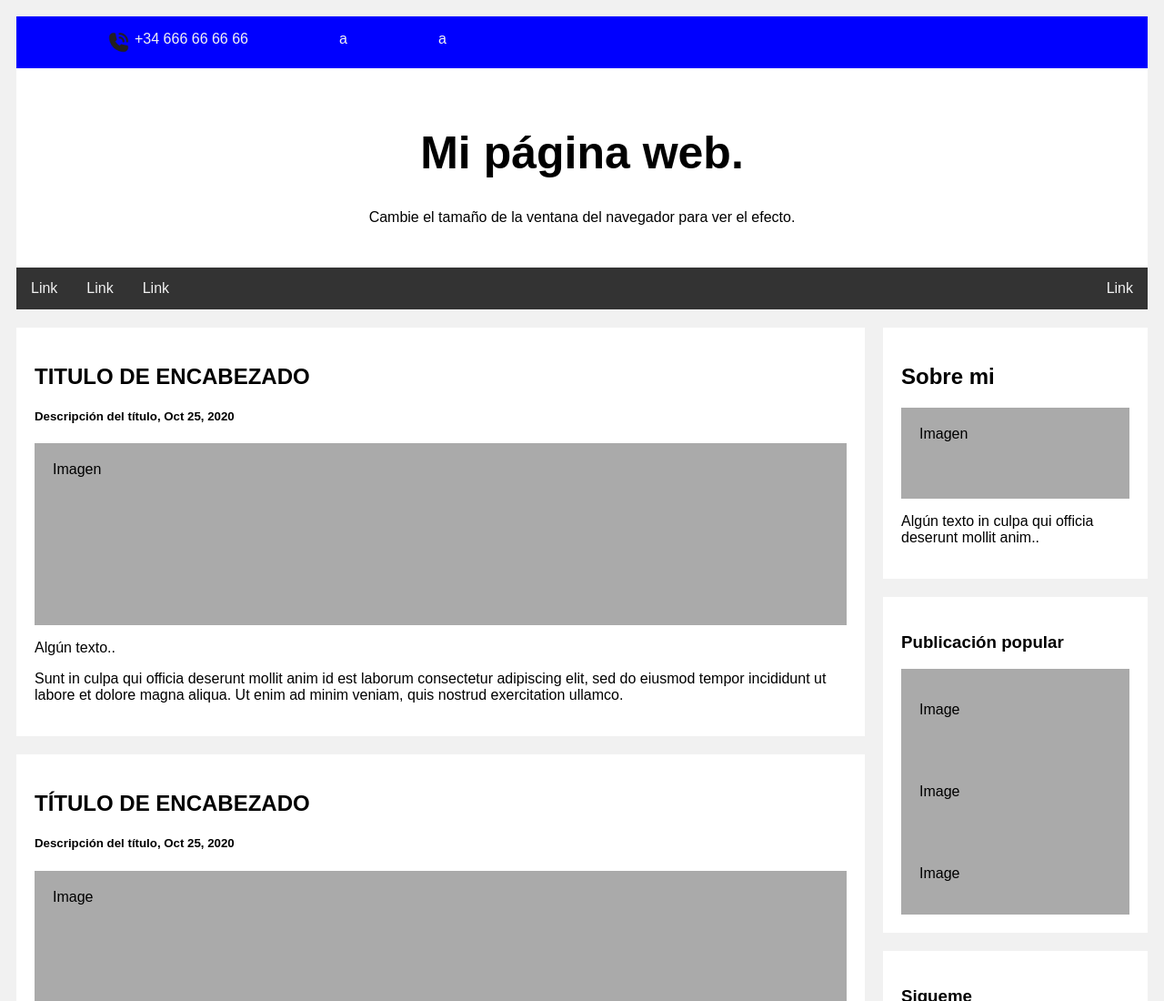
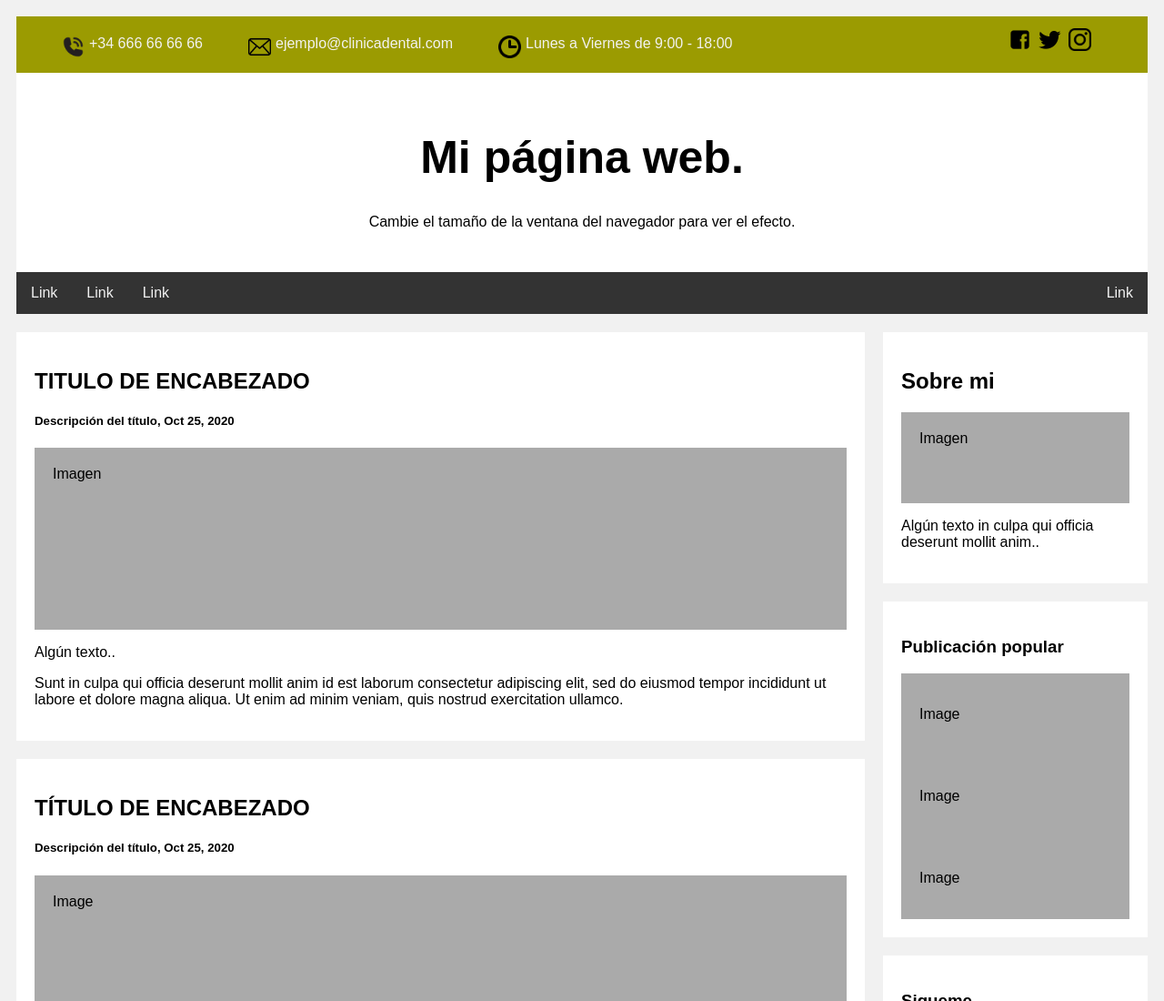
Before and after one commit to Alejandro-rs93/DentalClinic, a plain HTML site: page home/home.html in a window 1280 px wide. Shown: the top 1100 px of the page at 91% size. Drawn offline with Linux system fonts and the light colour scheme.

Commit message:
modificacion css y mas img

```diff
--- a/home/home.html
+++ b/home/home.html
@@ -7,13 +7,18 @@
     <link rel="stylesheet" href="style.css">
 </head>
 <body>
-    <div class="top">
-
-        <p> <img src="img/tlf.png">+34 666 66 66 66</p>
-        <p>a</p>
-        <p>a</p>
+  <div class="top">
+    <div class="topIzq">
+      <p><img src="img/tlf.png">+34 666 66 66 66</p>
+      <p><img src="img/mail.png"> ejemplo@clinicadental.com</p>
+      <p> <img src="img/reloj.png">Lunes a Viernes de 9:00 - 18:00 </p>
     </div>
-
+    <div class="topDer">
+      <a href=""><img src="img/ig.png"></a>
+      <a href=""><img src="img/tw.png"></a>
+      <a href=""><img src="img/fb.png"></a>
+    </div>
+  </div>
     <div class="header">
       <h1>Mi página web.</h1>
       <p>Cambie el tamaño de la ventana del navegador para ver el efecto.</p>
--- a/home/style.css
+++ b/home/style.css
@@ -2,26 +2,49 @@
 * {
     box-sizing: border-box;
 }
-/*---------Barra superior---------*/
+/*---------Barra superior izquierda---------*/
 .top {
     overflow: hidden;
-    background-color: blue;
+    background-color:rgb(155, 155, 1);
 }
-.top img
+.topIzq img
 {
     position: relative;
     float: left;
     margin-right: 5px;
     width: 25px;
     height: 25px;
+
 }
-.top p {
+.topIzq p {
     float: left;
     display: block;
     color: #f2f2f2;
     text-align: center;
-    padding-left:100px;
-    text-decoration: none;
+    padding-left:50px;
+    padding-top: 5px;
+}
+
+/*---------Barra superior derecha---------*/
+.topDer
+{
+    overflow: hidden;
+    padding-right: 5%;
+}
+.topDer img
+{
+    position: static;
+    float: right;
+    width: 25px;
+    height: 25px;
+    margin-top: 50%;
+}
+.topDer a {
+    float: right;
+    display: block;
+    color: #f2f2f2;
+    text-align: center;
+    padding-left: 2% ;
 }
 
 
```
Also changed, not shown: home/img/fb.png (added), home/img/ig.png (added), home/img/mail.png (added), home/img/reloj.png (added), home/img/tw.png (added), 1 other file.
